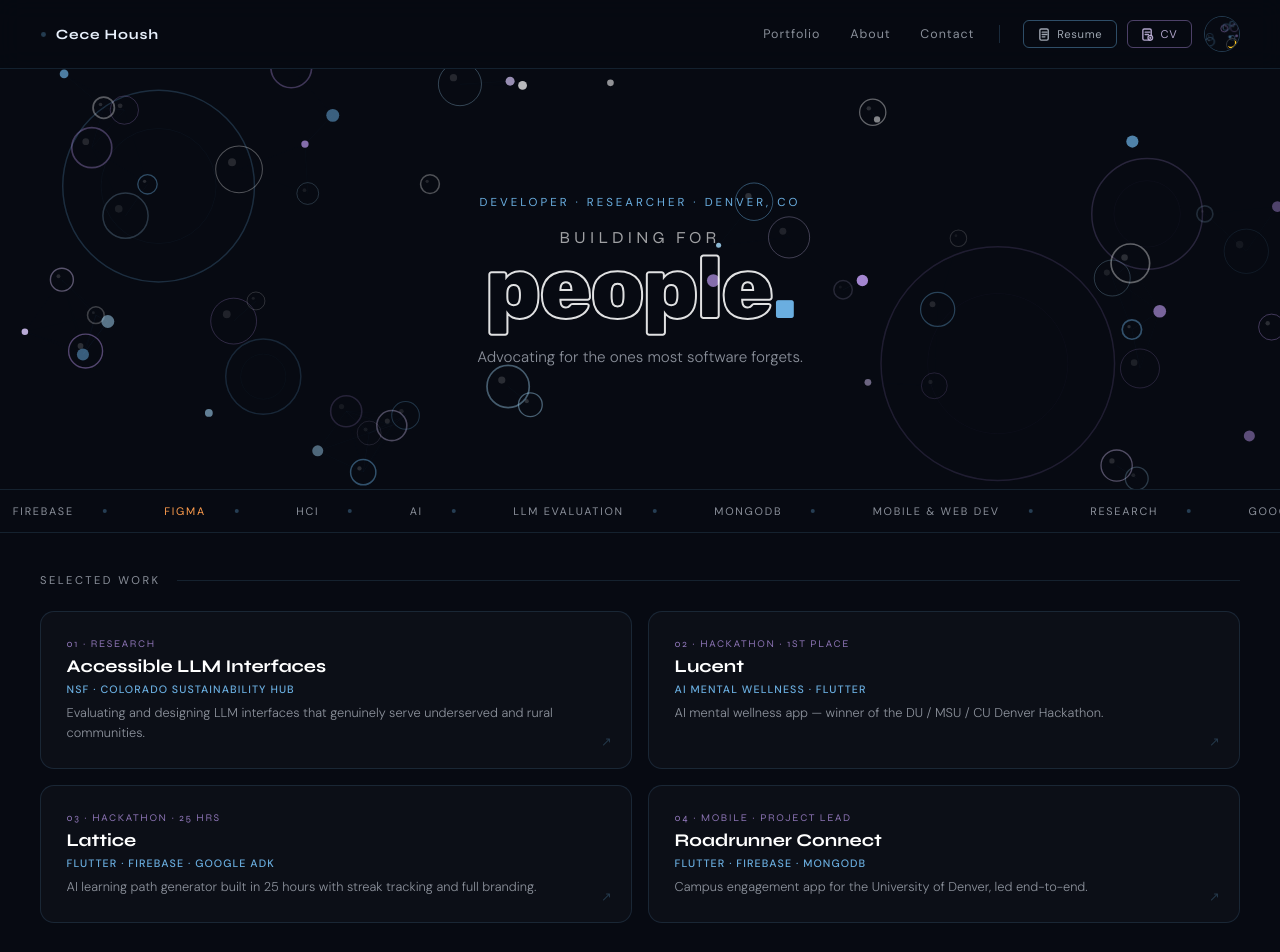
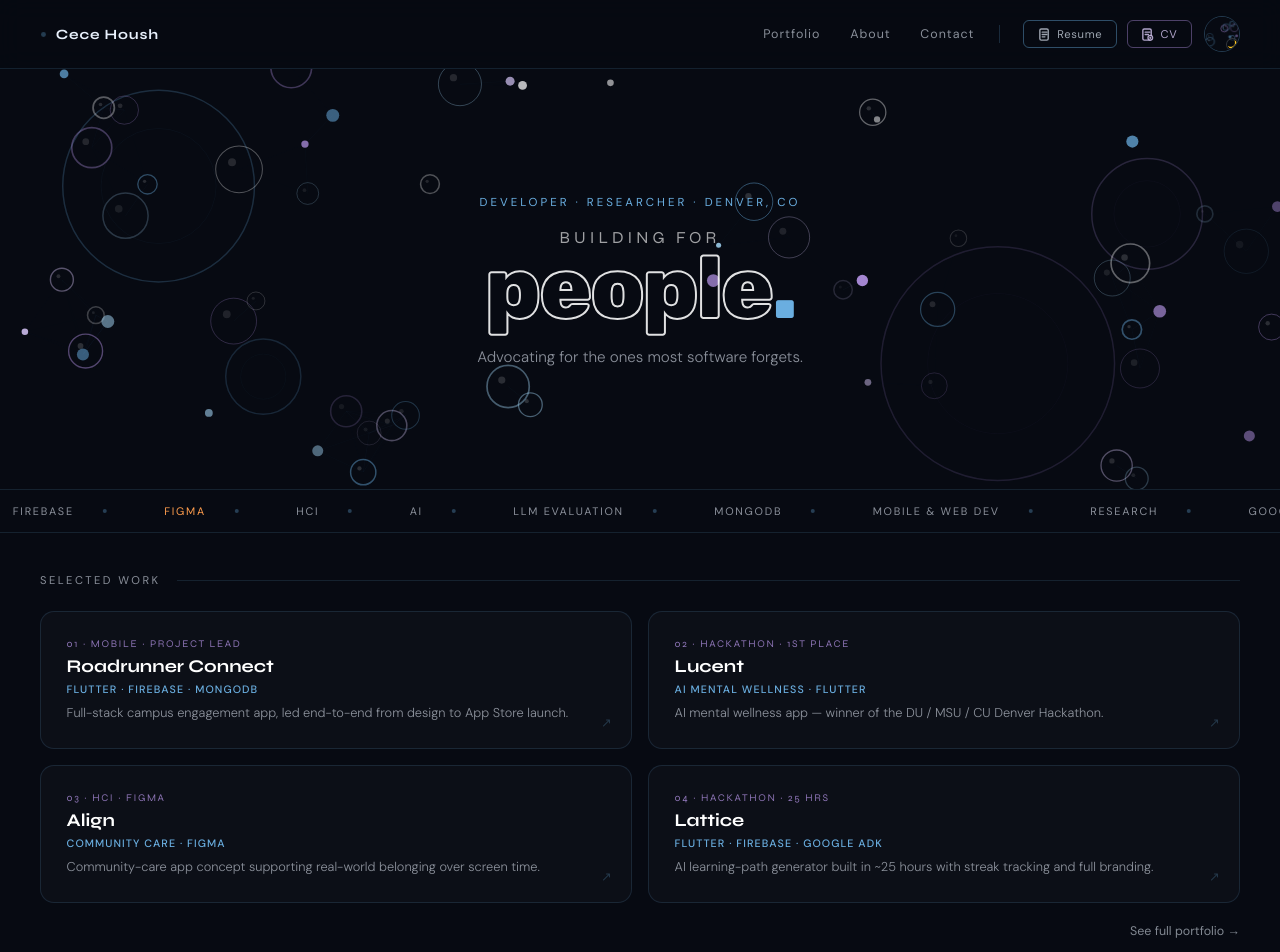
Before and after one commit to cecehoush/cecehoush.github.io, a React (Vite) app: page / in a window 1280 px wide. Shown: the top 952 px of the page. Built offline with nearby package versions, Linux system fonts and the light colour scheme.

Commit message:
feat: project dates in portfolio list/preview, updated home cards + see full portfolio link

```diff
--- a/src/components/Portfolio.jsx
+++ b/src/components/Portfolio.jsx
@@ -184,6 +184,7 @@ export default function Portfolio() {
                       <span className={styles.projRowMain}>
                         <span className={styles.projRowTitle}>{p.title}</span>
                         <span className={styles.projRowMeta}>{p.type}</span>
+                        {p.dateRange && <span className={styles.projRowDate}>{p.dateRange}</span>}
                       </span>
                       {p.badge && <span className={styles.badge}>{p.badge}</span>}
                     </button>
@@ -194,6 +195,7 @@ export default function Portfolio() {
               {selected && (
                 <div className={styles.preview}>
                   <div className={styles.previewTitle}>{selected.title}</div>
+                  {selected.dateRange && <div className={styles.previewDate}>{selected.dateRange}</div>}
                   {selectedImages.length > 0 && (
                     <div className={styles.previewMedia}>
                       {selectedImages.slice(0, 2).map((src, i) => (
--- a/src/components/Portfolio.module.css
+++ b/src/components/Portfolio.module.css
@@ -169,6 +169,12 @@
   text-transform: uppercase;
   color: var(--muted);
 }
+.projRowDate {
+  font-size: 0.64rem;
+  color: var(--muted);
+  opacity: 0.75;
+  margin-top: 0.1rem;
+}
 .badge {
   flex-shrink: 0;
   font-size: 0.58rem;
@@ -200,6 +206,11 @@
   font-weight: 800;
   color: var(--heading);
   line-height: 1.15;
+}
+.previewDate {
+  font-size: 0.72rem;
+  color: var(--muted);
+  margin-top: -0.4rem;
 }
 .previewMedia {
   display: grid;
--- a/src/components/Projects.jsx
+++ b/src/components/Projects.jsx
@@ -1,3 +1,4 @@
+import { Link } from 'react-router-dom';
 import { useTilt } from '../hooks/useTilt.js';
 import { useScrollFadeIn } from '../hooks/useScrollFadeIn.js';
 import styles from './Projects.module.css';
@@ -5,10 +6,10 @@ import styles from './Projects.module.css';
 // Section card copy is intentionally distinct from the drawer's project data,
 // matching the "Selected work" cards in the mockup verbatim.
 const cards = [
-  { num: '01 · Research', title: 'Accessible LLM Interfaces', type: 'NSF · Colorado Sustainability Hub', desc: 'Evaluating and designing LLM interfaces that genuinely serve underserved and rural communities.' },
+  { num: '01 · Mobile · Project Lead', title: 'Roadrunner Connect', type: 'Flutter · Firebase · MongoDB', desc: 'Full-stack campus engagement app, led end-to-end from design to App Store launch.' },
   { num: '02 · Hackathon · 1st place', title: 'Lucent', type: 'AI Mental Wellness · Flutter', desc: 'AI mental wellness app — winner of the DU / MSU / CU Denver Hackathon.' },
-  { num: '03 · Hackathon · 25 hrs', title: 'Lattice', type: 'Flutter · Firebase · Google ADK', desc: 'AI learning path generator built in 25 hours with streak tracking and full branding.' },
-  { num: '04 · Mobile · Project lead', title: 'Roadrunner Connect', type: 'Flutter · Firebase · MongoDB', desc: 'Campus engagement app for the University of Denver, led end-to-end.' },
+  { num: '03 · HCI · Figma', title: 'Align', type: 'Community Care · Figma', desc: 'Community-care app concept supporting real-world belonging over screen time.' },
+  { num: '04 · Hackathon · 25 hrs', title: 'Lattice', type: 'Flutter · Firebase · Google ADK', desc: 'AI learning-path generator built in ~25 hours with streak tracking and full branding.' },
 ];
 
 function ProjectCard({ card }) {
@@ -51,6 +52,9 @@ export default function Projects() {
           <ProjectCard card={card} key={i} />
         ))}
       </div>
+      <div className={styles.seeAllRow}>
+        <Link to="/portfolio" className={styles.seeAll}>See full portfolio →</Link>
+      </div>
     </section>
   );
 }
--- a/src/components/Projects.module.css
+++ b/src/components/Projects.module.css
@@ -26,6 +26,24 @@
 @media (max-width: 600px) {
   .cardGrid { grid-template-columns: 1fr; }
 }
+.seeAllRow {
+  display: flex;
+  justify-content: flex-end;
+  margin-top: 1.25rem;
+}
+.seeAll {
+  font-size: 0.78rem;
+  color: rgba(232, 240, 252, 0.55);
+  text-decoration: none;
+  transition: color 0.2s;
+}
+.seeAll:hover {
+  color: #ffffff;
+  text-decoration: underline;
+}
+/* Home is theme-aware; keep the link legible on the light background too. */
+[data-theme="light"] .seeAll { color: rgba(13, 26, 46, 0.55); }
+[data-theme="light"] .seeAll:hover { color: #0D1A2E; }
 .card {
   padding: 1.6rem;
   background: var(--card-bg);
```
